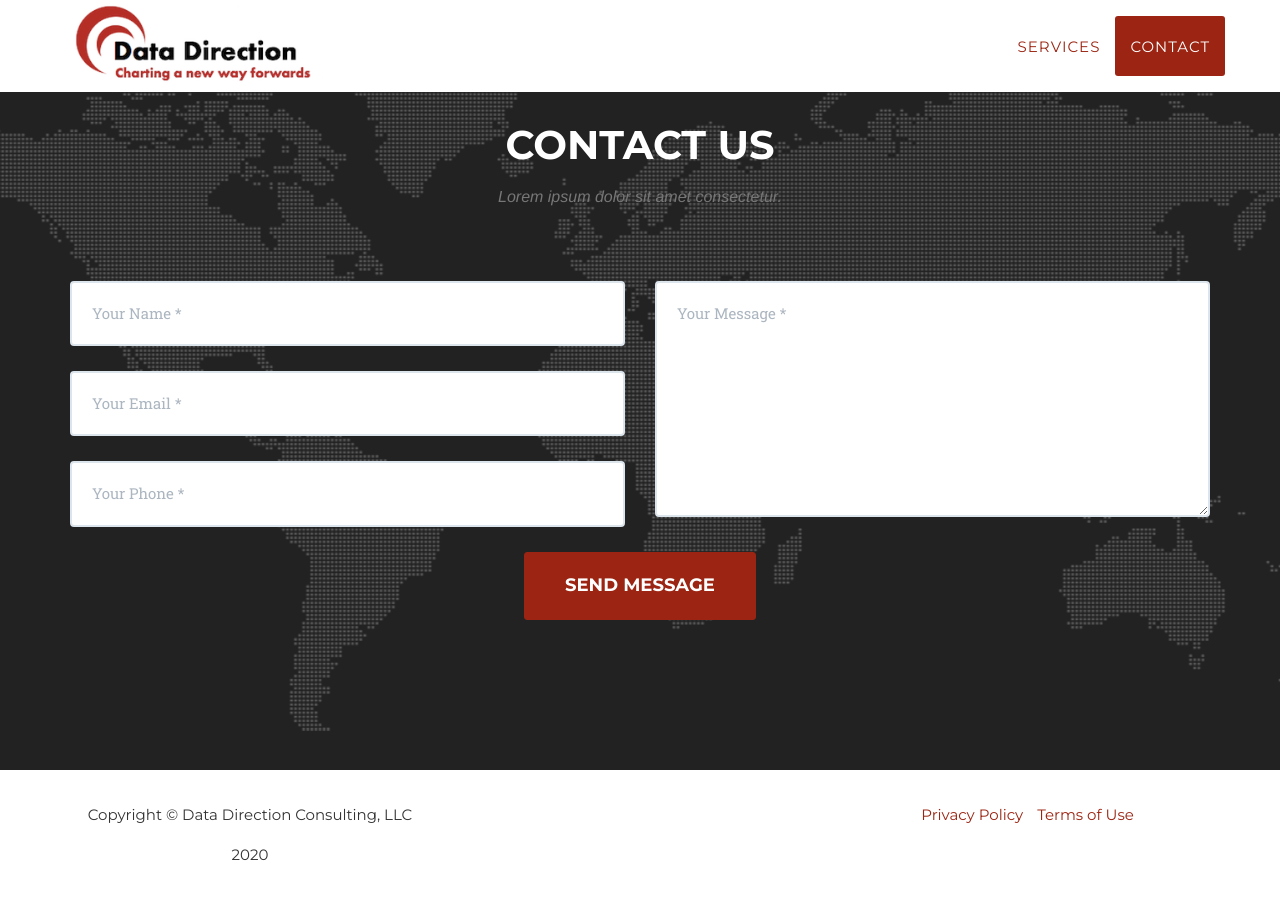
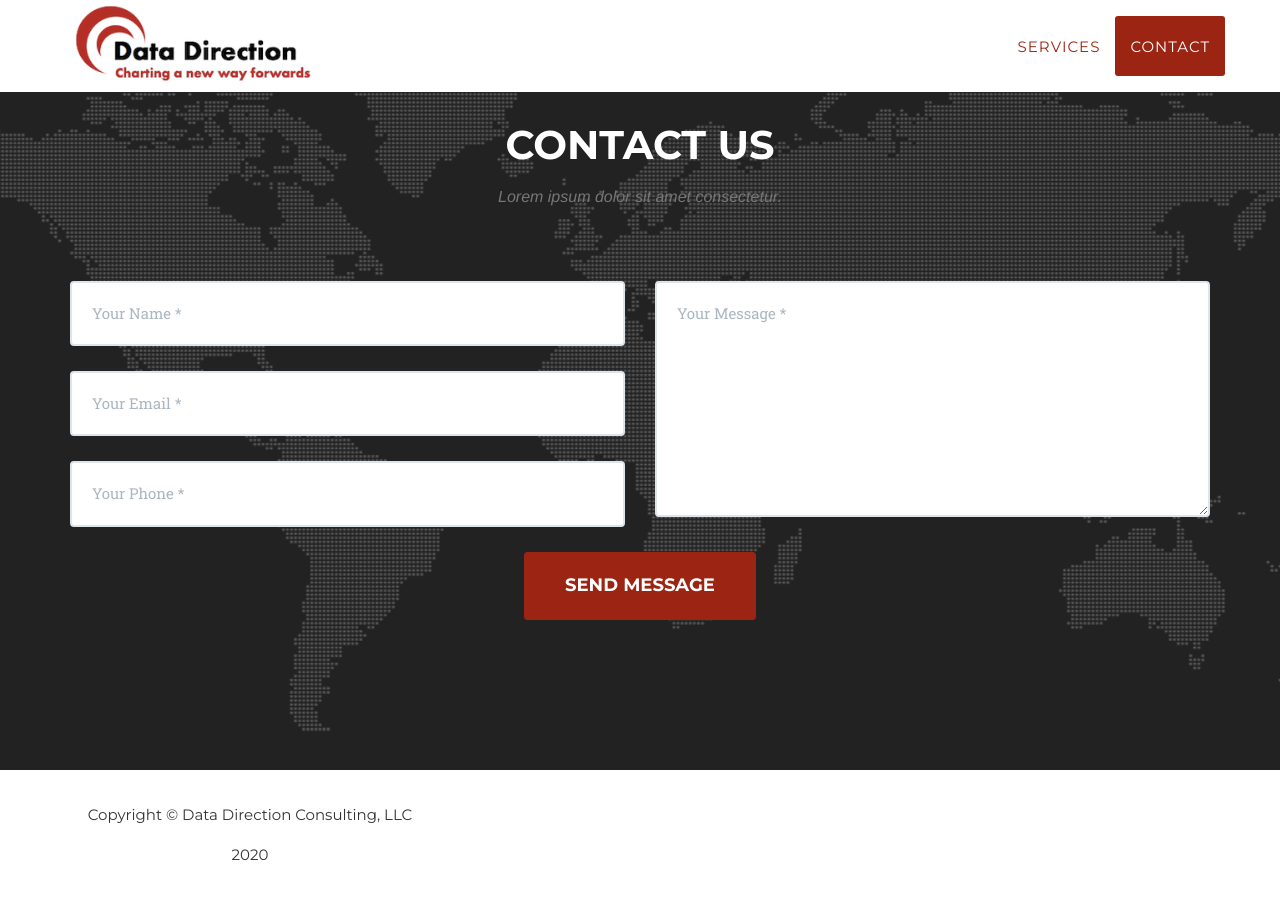
Before and after one commit to mespina1/datadirection.github.io, a Jekyll site: the page built from index.markdown, in a window 1280 px wide and 900 px high, scrolled down 1540 px. Built offline with Jekyll 4.4.1, drawn with Linux system fonts in a browser that asks for light colours; some web fonts are replaced.

Commit message:
Update footer.html

```diff
--- a/_includes/footer.html
+++ b/_includes/footer.html
@@ -14,10 +14,10 @@
                 </div>
                 <div class="col-md-4">
                     <ul class="list-inline quicklinks">
-                        <li><a href="#">Privacy Policy</a>
+                       <!-- <li><a href="#">Privacy Policy</a>
                         </li>
                         <li><a href="#">Terms of Use</a>
-                        </li>
+                        </li> -->
                     </ul>
                 </div>
             </div>
```
